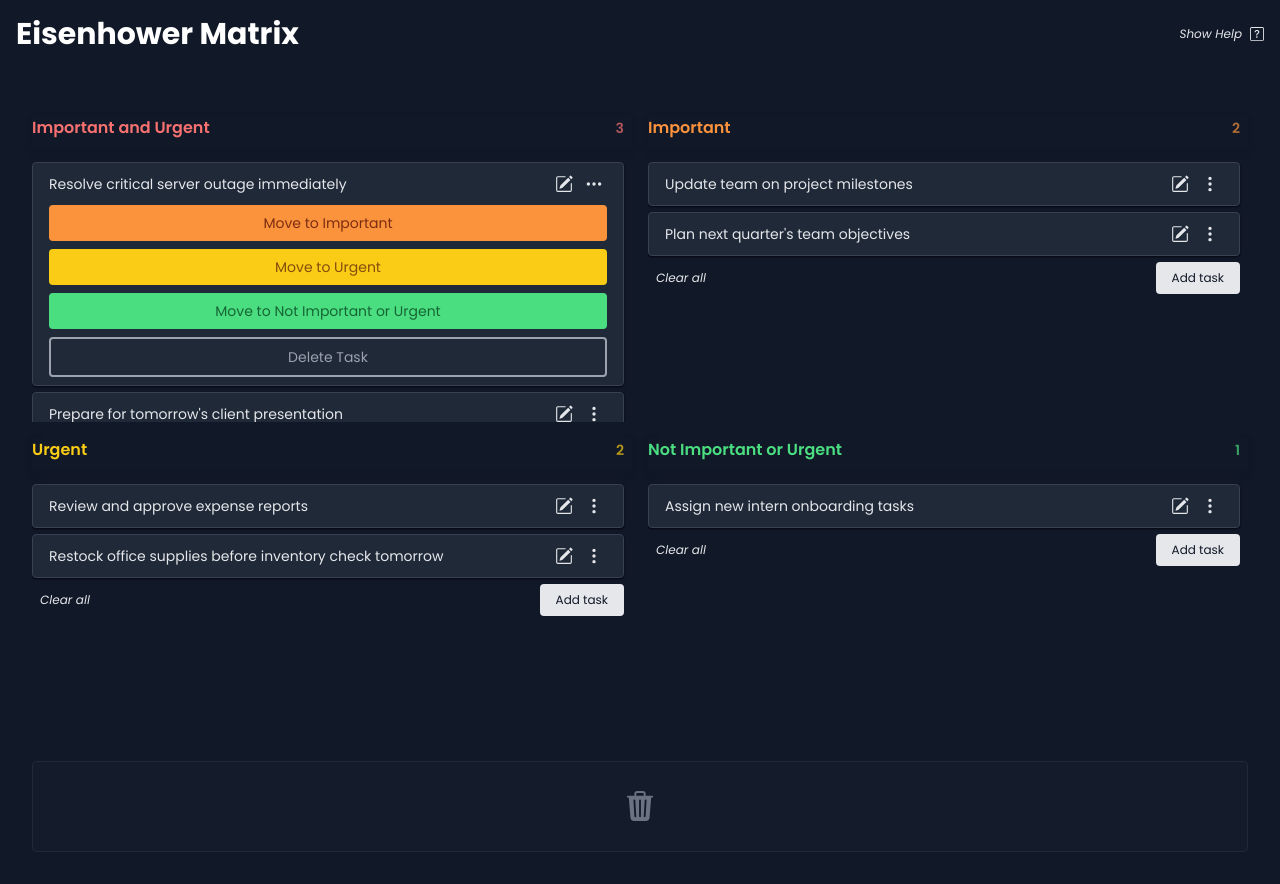
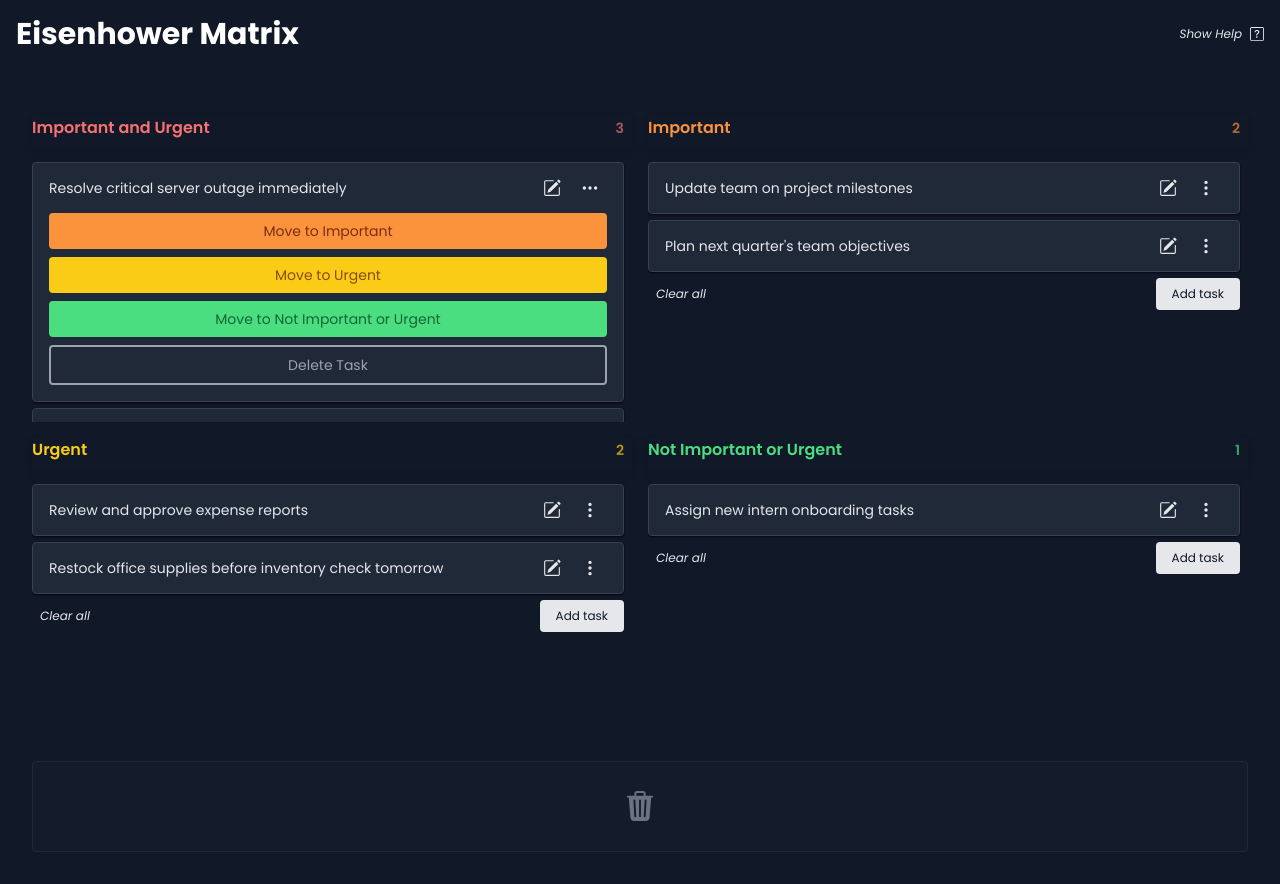
Before and after one commit to jakerbp/kanban, a React (Vite) app: page / in a window 1280 px wide. Both pictures are taken after a click on the button 594 px from the left and 184 px from the top of the page. Built offline with nearby package versions, Linux system fonts and the light colour scheme.

Commit message:
small style updates/fixes

```diff
--- a/src/Components/Ematrix.tsx
+++ b/src/Components/Ematrix.tsx
@@ -58,39 +58,39 @@ export default function Ematrix() {
             How it works:
           </h3>
           <ol className="list-decimal pl-4 mb-6 font-light">
-            <li className="mb-2 ml-4 text-sm">
+            <li className="mb-2 ml-8 text-sm">
               <strong className="text-red-400">
                 Important and Urgent <i>(Do First)</i>:
               </strong>{" "}
               Tackle these tasks right away!
             </li>
-            <li className="mb-2 ml-4 text-sm">
+            <li className="mb-2 ml-8 text-sm">
               <strong className="text-orange-400">
                 Important but Not Urgent <i>(Schedule)</i>:
               </strong>{" "}
               Plan a time to do these later.
             </li>
-            <li className="mb-2 ml-4 text-sm">
+            <li className="mb-2 ml-8 text-sm">
               <strong className="text-yellow-400">
                 Urgent but Not Important <i>(Delegate)</i>:
               </strong>{" "}
               Let someone else handle this.
             </li>
-            <li className="mb-2 ml-4 text-sm">
+            <li className="mb-2 ml-8 text-sm">
               <strong className="text-green-400">
                 Not Urgent and Not Important <i>(Delete)</i>:
               </strong>{" "}
               Get rid of these time-wasters.
             </li>
           </ol>
-          <p className="mb-6 font-light text-sm">
+          <p className="mb-6 ml-4 font-light text-sm">
             This web app is{" "}
             <strong>
               <i>free to use</i>
             </strong>{" "}
             and saves your tasks in your browser!
           </p>
-          <p className="mb-6 font-light text-sm">
+          <p className="mb-6 ml-4 font-light text-sm">
             Simply create tasks by clicking "Add card" and drag & drop them into
             the right quadrant. Need to make changes? Hit the edit icon on a
             task. Completed a task? Drag it to the trash area! Want to clear a
@@ -514,29 +514,29 @@ function Card({ title, id, column, handleDragStart, setCards }: CardType) {
         layoutId={id+'drag'}
         draggable={!editing}
         onDragStart={(e) => handleDragStart(e, { title, id, column })}
-        className={`cursor-grab active:cursor-grabbing rounded border px-4 py-2 ${
+        className={`cursor-grab active:cursor-grabbing rounded border px-2  ${
           editing
             ? "border-gray-200"
             : "border-gray-700  active:bg-gray-700 active:shadow-none active:border-gray-800"
-        } shadow-sm shadow-gray-950 bg-gray-800`}
+        } shadow-sm shadow-gray-950 bg-gray-800 transition-colors delay-75 ease-in-out`}
       >
 
-        <motion.div layout layoutId={id+'main'} className="flex justify-between items-center">
+        <motion.div layout layoutId={id+'main'} className="flex justify-between items-center px-2 my-2">
             {!editing && <p className="text-sm text-gray-200">{title}</p>}
             {editing && (
               <form
-                className="w-full flex gap-1 items-center text-gray-200"
+                className="w-full flex gap-1 items-center text-gray-200 "
                 onSubmit={(e) => handleSubmit(e)}
               >
                 <input
-                  className="bg-gray-800 w-full resize-none outline-none p-0 m-0 text-sm"
+                  className="bg-transparent w-full resize-none outline-none p-0 m-0 text-sm"
                   autoFocus
                   type="text"
                   value={text}
                   onChange={(e) => setText(e.target.value)}
                 />
                 <button
-                  className="hover:bg-gray-700 rounded p-1 ml-2 mr-1"
+                  className="hover:bg-gray-700 rounded p-2 ml-2 mr-1"
                   hidden={!editing}
                   type="submit"
                   name="Save edit"
@@ -548,7 +548,7 @@ function Card({ title, id, column, handleDragStart, setCards }: CardType) {
 
           <div className="flex gap-1 items-center text-gray-200">
             <button
-              className=" p-1 hover:bg-gray-700 rounded"
+              className=" p-2 hover:bg-gray-700 rounded"
               onClick={handleClick}
               hidden={editing}
               name="Edit"
@@ -557,7 +557,7 @@ function Card({ title, id, column, handleDragStart, setCards }: CardType) {
             </button>
 
             <button
-              className="hover:bg-gray-700 rounded p-1"
+              className="hover:bg-gray-700 rounded p-2"
               onClick={handleCancel}
               hidden={!editing}
               name="Cancel edit"
@@ -566,7 +566,7 @@ function Card({ title, id, column, handleDragStart, setCards }: CardType) {
             </button>
 
             <button
-              className="hover:bg-gray-700 rounded p-1"
+              className="hover:bg-gray-700 rounded p-2"
               onClick={() => setIsContextOpen(!isContextOpen)}
               name="Options"
             >
@@ -586,7 +586,7 @@ function Card({ title, id, column, handleDragStart, setCards }: CardType) {
           initial={{ scaleY: 0 }}
           animate={{ scaleY: 1 }}
           style={{ originY: 0 }}
-          className="flex flex-col gap-2 mt-2">
+          className="flex flex-col gap-2 mt-2 px-2 pb-4 ">
             {OPTIONS.map(
               (option) =>
                 option.column !== column && (
```
